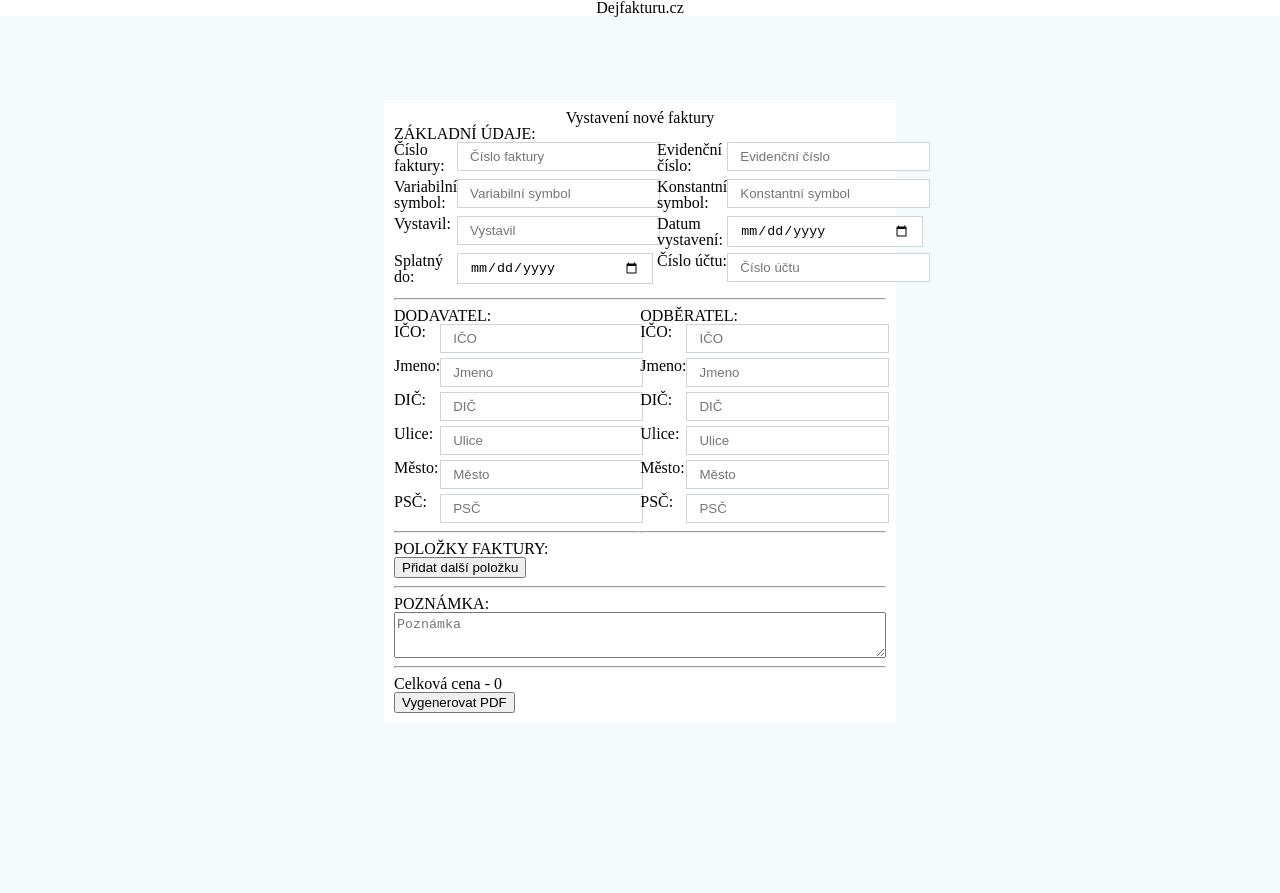
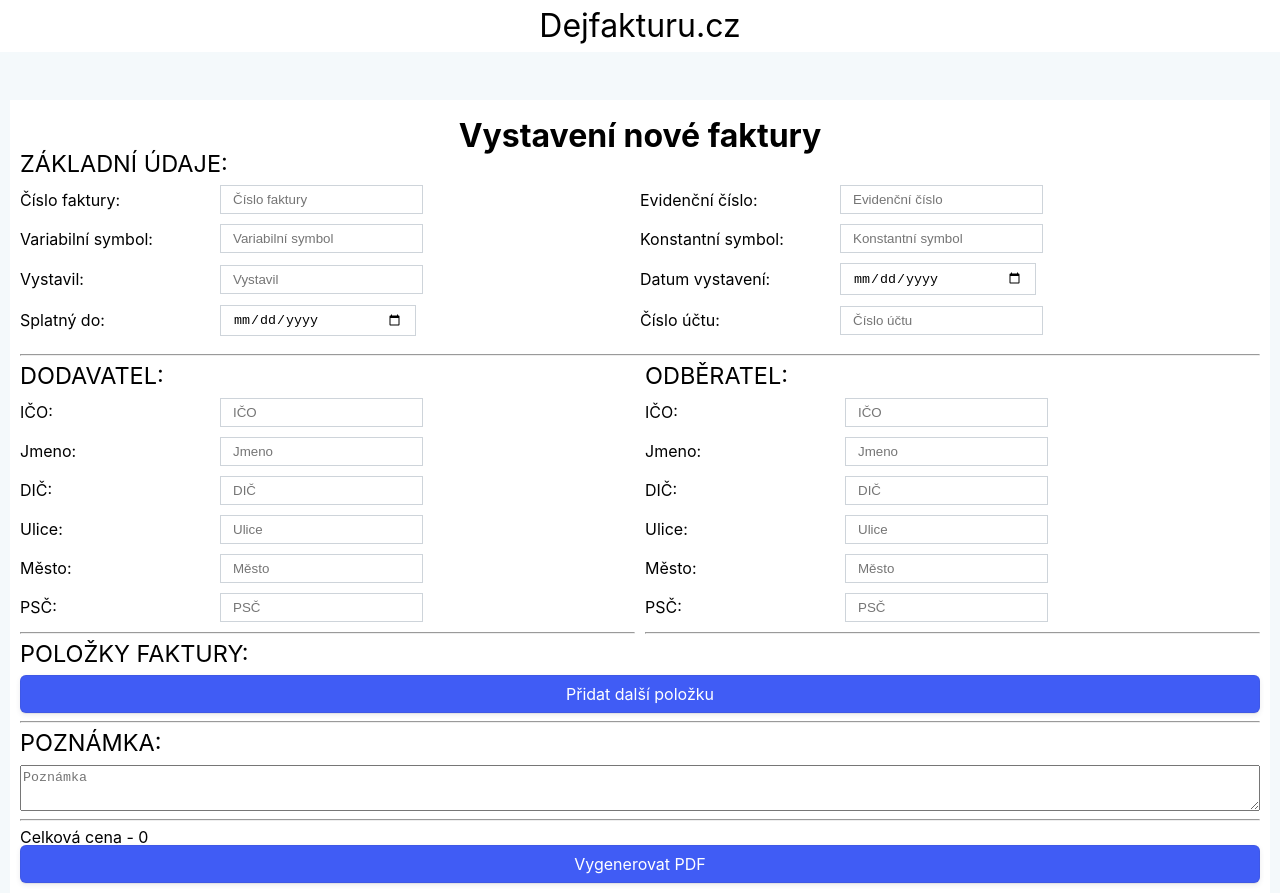
Before and after one commit to zaymax/dejfakturu, a React (Create React App) app in the folder client/: page / in a window 1280 px wide. Before the commit the page ends 800 px from the top, so only its background shows below. Built offline with nearby package versions, Linux system fonts and the light colour scheme.

Commit message:
adding some styles after reset.scss

```diff
--- a/client/src/components/app/App.scss
+++ b/client/src/components/app/App.scss
@@ -1,11 +1,23 @@
 .App {
   height: 100%;
+  width: 100%;
+  font-family: -apple-system, system-ui, "Segoe UI", Roboto, "Helvetica Neue",
+    Ubuntu, sans-serif;
+  position: absolute;
+  top: 0px;
+  right: 0px;
+  bottom: 0px;
+  left: 0px;
+
   .header {
     text-align: center;
     background-color: #fff;
     position: fixed;
     top: 0;
     width: 100%;
+    font-size: 2em;
+    padding-top: 10px;
+    padding-bottom: 10px;
   }
 }
 
--- a/client/src/components/form/Form.js
+++ b/client/src/components/form/Form.js
@@ -354,7 +354,7 @@
           </div>
         </div>
 
-        <button type="button" onClick={this.createAndDownloadPdf}>
+        <button type="button" className="button" onClick={this.createAndDownloadPdf}>
           {t("Generate PDF")}
         </button>
       </form>
--- a/client/src/components/form/form.scss
+++ b/client/src/components/form/form.scss
@@ -1,6 +1,6 @@
 .invoice-creation-form {
   background-color: #fff;
-  margin: 0 30%;
+  margin: 10px;
   padding: 10px;
   margin-top: 100px;
 }
@@ -8,6 +8,9 @@
 //temporary class for h2
 h2 {
   text-align: center;
+  font-size: 32px;
+  font-weight: 700;
+  margin-top: 10px;
 }
 
 .note {
@@ -24,4 +27,40 @@
 .multisection {
   display: grid;
   grid-template-columns: 1fr 1fr;
+  gap: 10px;
 }
+
+.button {
+  appearance: button;
+  backface-visibility: hidden;
+  background-color: #405cf5;
+  border-radius: 6px;
+  border-width: 0;
+  box-shadow: rgba(50, 50, 93, .1) 0 0 0 1px inset,rgba(50, 50, 93, .1) 0 2px 5px 0,rgba(0, 0, 0, .07) 0 1px 1px 0;
+  box-sizing: border-box;
+  color: #fff;
+  cursor: pointer;
+  font-family: -apple-system,system-ui,"Segoe UI",Roboto,"Helvetica Neue",Ubuntu,sans-serif;
+  font-size: 100%;
+  line-height: 1.15;
+  outline: none;
+  overflow: hidden;
+  padding: 10px 25px;
+  position: relative;
+  text-align: center;
+  text-transform: none;
+  transform: translateZ(0);
+  transition: all .2s,box-shadow .08s ease-in;
+  user-select: none;
+  -webkit-user-select: none;
+  touch-action: manipulation;
+  width: 100%;
+}
+
+.button:disabled {
+  cursor: default;
+}
+
+.button:focus {
+  box-shadow: rgba(50, 50, 93, .1) 0 0 0 1px inset, rgba(50, 50, 93, .2) 0 6px 15px 0, rgba(0, 0, 0, .1) 0 2px 2px 0, rgba(50, 151, 211, .3) 0 0 0 4px;
+}
--- a/client/src/components/inputs/date-input.scss
+++ b/client/src/components/inputs/date-input.scss
@@ -2,7 +2,8 @@
   display: grid;
   grid-template-columns: 1fr 1fr;
   width: fit-content;
-  margin-bottom: 5px;
+  margin-bottom: 10px;
+  align-items: center;
   &__label {
     float: right;
     width: fit-content;
--- a/client/src/components/inputs/number-input.scss
+++ b/client/src/components/inputs/number-input.scss
@@ -2,7 +2,8 @@
   display: grid;
   grid-template-columns: 1fr 1fr;
   width: fit-content;
-  margin-bottom: 5px;
+  margin-bottom: 10px;
+  align-items: center;
   &__label {
     float: right;
     width: fit-content;
--- a/client/src/components/inputs/string-input.scss
+++ b/client/src/components/inputs/string-input.scss
@@ -2,7 +2,8 @@
   display: grid;
   grid-template-columns: 1fr 1fr;
   width: fit-content;
-  margin-bottom: 5px;
+  margin-bottom: 10px;
+  align-items: center;
   &__label {
     float: right;
     width: fit-content;
--- a/client/src/components/invoice-items/InvoiceItems.js
+++ b/client/src/components/invoice-items/InvoiceItems.js
@@ -24,7 +24,7 @@
           <button
             type="button"
             onClick={() => this.props.handleDeleteItem(item.id)}
-            className="invoice-item__button"
+            className="button"
           >
             {t("Delete")}
           </button>
@@ -36,7 +36,7 @@
       <div className="invoice-items">
         <div className="invoice-items__items">{items}</div>
         <div className="invoice-items__buttons">
-          <button type="button" onClick={this.props.handleAddItem}>
+          <button type="button" className="button" onClick={this.props.handleAddItem}>
             {t("Add another item")}
           </button>
         </div>
--- a/client/src/components/section/section.scss
+++ b/client/src/components/section/section.scss
@@ -1,6 +1,8 @@
 .section {
   &__header {
     text-transform: uppercase;
+    margin-bottom: 10px;
+    font-size: 1.467rem;
   }
 
   &__columns-one-column {
@@ -11,5 +13,6 @@
   &__content-two-columns {
     display: grid;
     grid-template-columns: 1fr 1fr;
+    align-items: center;
   }
 }
```
